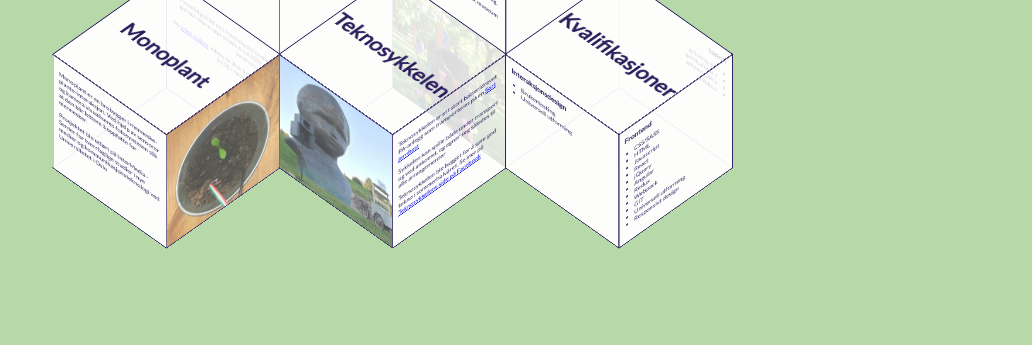
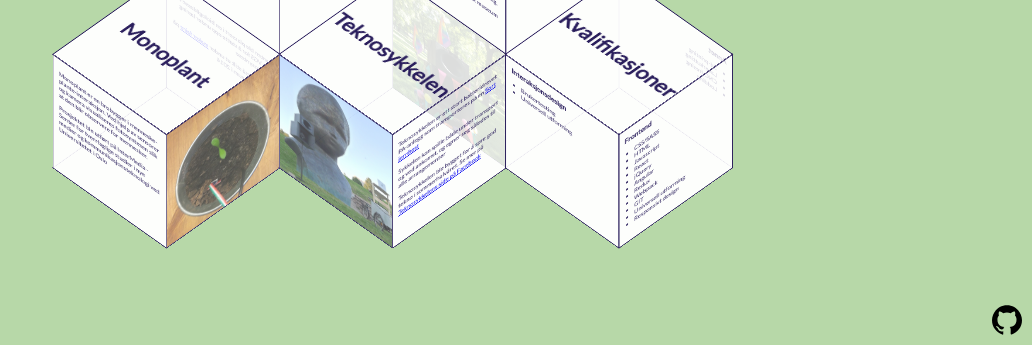
Before and after one commit to sjurlur/cv, a React (Create React App) app: page / in a window 1280 px wide. Shown: the part 452-797 px from the top of the page, without its empty margins (248-1280 px from the left). Built offline with nearby package versions, Linux system fonts and the light colour scheme.

Commit message:
Legg på github link og fiks overlay

```diff
--- a/src/Components/App.js
+++ b/src/Components/App.js
@@ -9,7 +9,7 @@ body {background: #B7D8A8}
 ul {padding-left: 1.7em;}
 `;
 
-const LayoutContainer = styled.div`
+const CubeWrapper = styled.div`
   transform: scale(0.5);
   @media (min-width: 400px) {
     transform: scale(0.6);
@@ -26,6 +26,9 @@ const LayoutContainer = styled.div`
   @media (min-width: 800px) {
     transform: scale(1);
   }
+  @media (min-width: 1600px) {
+    transform: scale(1.2);
+  }
 `;
 
 const Overlay = styled.div`
@@ -36,6 +39,16 @@ const Overlay = styled.div`
   top: 0;
   left: 0;
   cursor: pointer;
+`;
+
+const Github = styled.a`
+  position: absolute;
+  right: 10px;
+  bottom: 10px;
+`;
+
+const GithubLogo = styled.img`
+  width: 30px;
 `;
 
 class App extends Component {
@@ -75,10 +88,13 @@ class App extends Component {
     ));
 
     return (
-      <LayoutContainer>
+      <div>
         {overlay}
-        {cubes}
-      </LayoutContainer>
+        <CubeWrapper>{cubes}</CubeWrapper>
+        <Github href="https://github.com/sjurlur/cv" target="_new" aria-label="Se denne siden på github">
+          <GithubLogo src="/github.svg" />
+        </Github>
+      </div>
     );
   }
 }
--- a/src/Components/cube/cube.js
+++ b/src/Components/cube/cube.js
@@ -6,7 +6,7 @@ import TextComp from './facetypes/text';
 import ImageComp from './facetypes/image';
 const Button = styled.div`
   font-size: 5em;
-  cursor: ${props => (props.open ? 'normal' : 'pointer')};
+  cursor: ${props => (props.open ? 'inherit' : 'pointer')};
   position: relative;
   z-index: ${props => (props.open ? 1 : 0)};
 
--- a/src/data/cv.json
+++ b/src/data/cv.json
@@ -55,7 +55,7 @@
         {
           "type": "text",
           "data":
-            "<p>Monoplant er en brobygger i menneske-plante-interaksjon. Ved hjelp av sensorer og kamera visualiseres fotosyntesen slik at den blir lettere å oppfatte for mennesker.</p><p>Prosjektet ble utført på InterMedia - Senter for tverrfaglige studier i nye medier og kommunikasjonsteknologi ved Universitetet i Oslo</p>"
+            "<p>Monoplant er en brobygger i menneske-plante-interaksjon. Ved hjelp av sensorer og kamera visualiseres fotosyntesen slik at den blir observere for mennesker.</p><p>Prosjektet ble utført på InterMedia - Senter for tverrfaglige studier i nye medier og kommunikasjonsteknologi ved Universitetet i Oslo</p>"
         },
         { "type": "image", "data": "monoplant2.jpg" },
         {
```
Also changed, not shown: public/github.svg (added).
